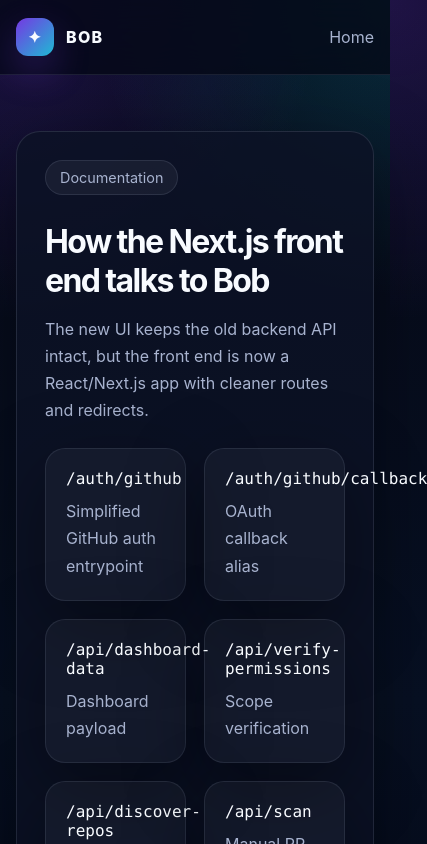
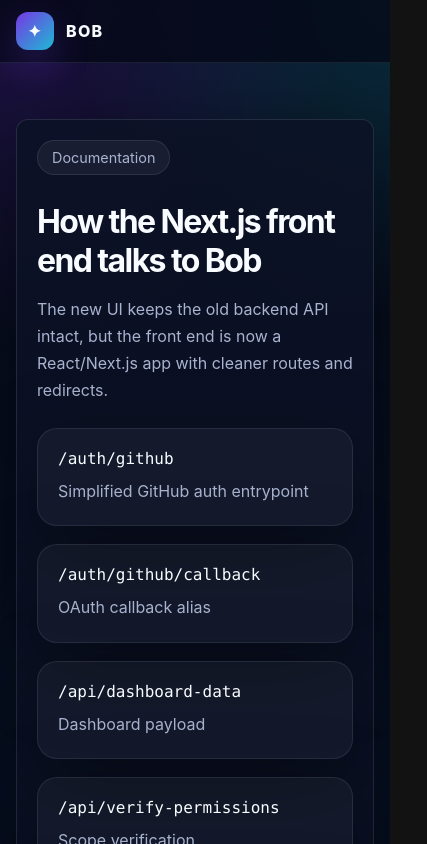
Before and after one commit to johan-droid/Bob, a Next.js app: page /docs in a window 390 px wide. Shown: the top 844 px of the page, 427 px wide, since content can reach past the window. Built offline with nearby package versions, Linux system fonts and the light colour scheme.

Commit message:
feat: enhance mobile responsiveness with layout adjustments and safe area considerations

```diff
--- a/app/globals.css
+++ b/app/globals.css
@@ -800,6 +800,48 @@
   padding: 24px;
 }
 
+/* Mobile responsiveness tweaks */
+@media (max-width: 768px) {
+  .page,
+  .site-header__inner,
+  .site-footer__inner,
+  .hero,
+  .section,
+  .auth-page,
+  .dashboard-page {
+    width: calc(100% - 32px);
+    margin: 0 16px;
+  }
+
+  .site-header__inner { padding: 12px 0; gap: 12px; }
+  .nav-links { display: none; }
+
+  .hero { padding: 32px 0; }
+  .hero__grid { grid-template-columns: 1fr; }
+  .hero__visual { min-height: 220px; padding: 18px; border-radius: 16px; }
+  .hero h1 { font-size: clamp(1.6rem, 6vw, 2.6rem); max-width: 100%; }
+  .hero p { font-size: 0.98rem; max-width: 100%; }
+
+  .button, .button-secondary, .button-ghost { padding: 10px 14px; font-size: 0.95rem; }
+
+  .kpi-grid { grid-template-columns: repeat(2, 1fr); }
+  .feature-grid, .panel-grid, .stats-grid, .repo-grid, .doc-grid, .step-grid { grid-template-columns: 1fr; }
+
+  .dashboard-grid, .settings-grid, .setup-grid { grid-template-columns: 1fr; }
+
+  .table { min-width: 0; }
+
+  aside.sidebar { display: none; }
+  .main-wrapper { margin-left: 0; }
+
+  .bottom-nav { position: fixed; bottom: 0; left: 0; right: 0; height: 56px; display: flex; justify-content: space-around; align-items: center; background: rgba(5,8,22,0.95); border-top: 1px solid rgba(148,163,184,0.08); padding: 8px 12px; z-index: 100; }
+
+  .fab { position: fixed; bottom: 80px; right: 20px; }
+
+  .panel { padding: 18px; }
+  .auth-card, .doc-card, .settings-card { width: 100%; border-radius: 12px; padding: 20px; }
+}
+
 .bento-inner {
   background: #18181b;
   border: 1px solid rgba(255, 255, 255, 0.05);
--- a/app/layout.tsx
+++ b/app/layout.tsx
@@ -18,6 +18,9 @@
 }>) {
   return (
     <html lang="en">
+      <head>
+        <meta name="viewport" content="width=device-width, initial-scale=1" />
+      </head>
       <body>{children}</body>
     </html>
   );
--- a/frontend/dashboard.css
+++ b/frontend/dashboard.css
@@ -295,6 +295,11 @@
         align-items: center;
         z-index: 1000;
     }
+    /* Ensure main content isn't hidden behind the fixed bottom nav */
+    .scroll-content, .dash-container, body { padding-bottom: calc(72px + 32px); }
+    /* Respect safe area on iOS devices */
+    .bottom-nav { padding-bottom: env(safe-area-inset-bottom, 12px); height: calc(72px + env(safe-area-inset-bottom, 12px)); }
+    .fab { bottom: calc(72px + 20px); right: 16px; }
 }
 
 @media (min-width: 1025px) { .bottom-nav { display: none; } }
--- a/frontend/index.html
+++ b/frontend/index.html
@@ -62,7 +62,7 @@
                 <div style="display: flex; align-items: center; gap: 24px;">
                     <div style="position: relative; display: flex; align-items: center;">
                         <span class="material-symbols-outlined" style="position: absolute; left: 14px; font-size: 18px; color: var(--primary);">search</span>
-                        <input type="text" id="search-input" placeholder="Search systems..." style="background: rgba(255,255,255,0.05); border: 1px solid var(--outline); border-radius: 14px; padding: 12px 16px 12px 42px; outline: none; width: 280px; font-size: 13px; color: white; font-family: inherit;">
+                        <input type="text" id="search-input" placeholder="Search systems..." style="background: rgba(255,255,255,0.05); border: 1px solid var(--outline); border-radius: 14px; padding: 12px 16px 12px 42px; outline: none; width: 100%; max-width: 280px; font-size: 13px; color: white; font-family: inherit;">
                     </div>
                 </div>
             </header>
--- a/frontend/landing.css
+++ b/frontend/landing.css
@@ -852,8 +852,10 @@
     .nav-links, .nav-actions { display: none; }
     .mobile-menu-toggle { display: block; }
 
-    .hero-headline { font-size: 40px; }
-    .cta-headline { font-size: 32px; }
+    .site-header { padding: 12px; }
+    .hero { padding: 100px 16px 60px; }
+    .hero-headline { font-size: 32px; }
+    .cta-headline { font-size: 28px; }
 
     .steps-track { grid-template-columns: 1fr; }
     .features-grid { grid-template-columns: 1fr; }
@@ -863,6 +865,11 @@
 
     .footer-inner { flex-direction: column; gap: 24px; text-align: center; }
     .footer-links { flex-direction: column; gap: 16px; }
+}
+
+/* Provide extra bottom padding on smaller screens to avoid overlap with fixed controls */
+@media (max-width: 1024px) {
+    body { padding-bottom: env(safe-area-inset-bottom, 16px); }
 }
 
 /* Mobile Drawer Overlay */
--- a/frontend/styles.css
+++ b/frontend/styles.css
@@ -363,3 +363,15 @@
   .nav-logo { font-size: 1.25rem; }
   .nav-title { font-size: 1.1rem; }
 }
+
+/* Bottom-nav safe area and FAB adjustments for mobile */
+@media (max-width: 1024px) {
+  body, .dash-container, .scroll-content { padding-bottom: calc(72px + env(safe-area-inset-bottom, 12px)); }
+  .bottom-nav { padding-bottom: env(safe-area-inset-bottom, 12px); height: calc(72px + env(safe-area-inset-bottom, 12px)); }
+  .fab { bottom: calc(72px + 20px + env(safe-area-inset-bottom, 12px)); right: 16px; }
+}
+
+@media (max-width: 768px) {
+  /* Make header search input full width on small screens */
+  #search-input { width: 100% !important; max-width: none !important; }
+}
```
